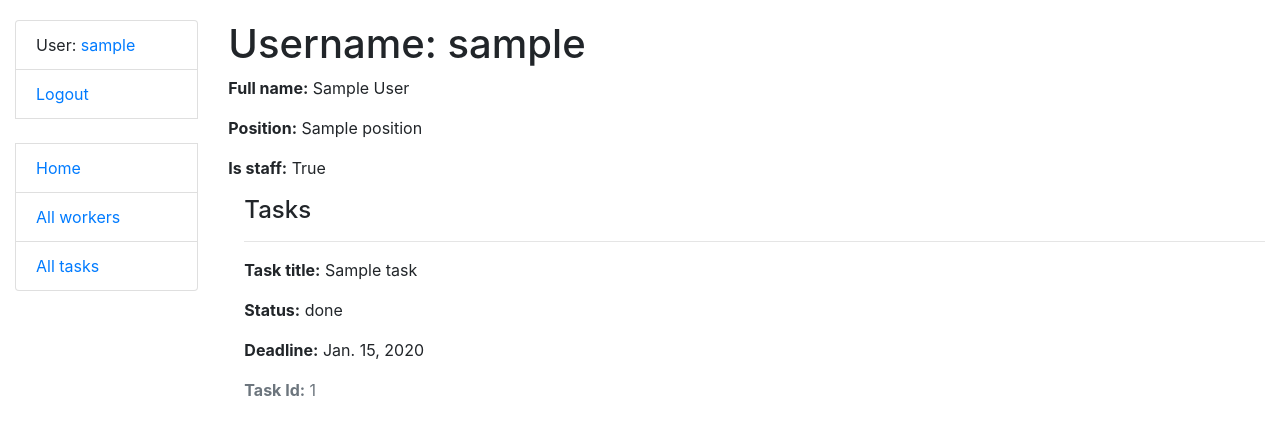
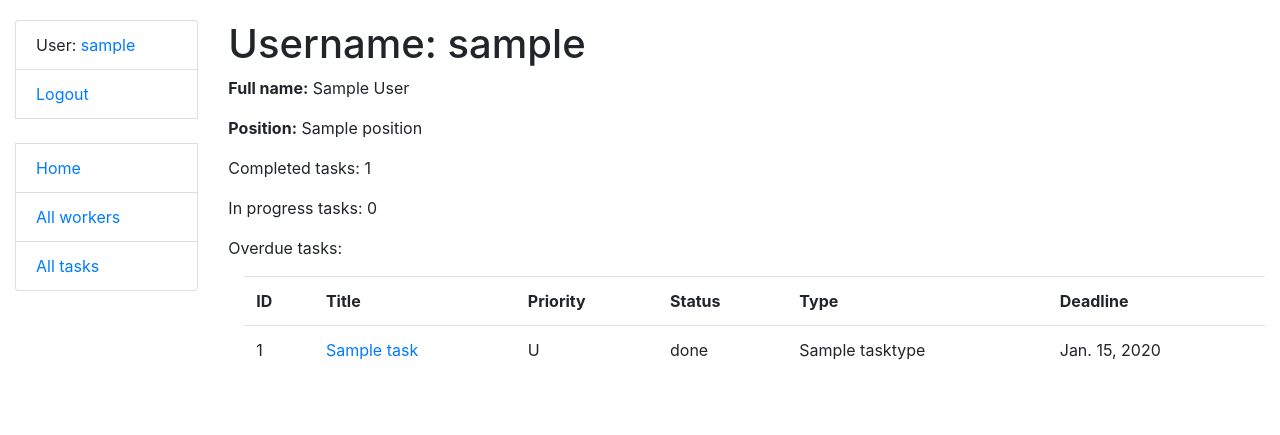
Before and after one commit to VladyslavCherkashyn/task-manager-project, a Django app: page /workers/1/ in a window 1280 px wide. Shown: the top 435 px of the page. Run offline with Django 4.2, Linux system fonts and the light colour scheme; a user stored in the database is signed in; tables that the repository leaves empty hold one stand-in row (values such as "Sample post").

Commit message:
added counter for completed/uncompleted/overdue tasks for workers, added table for whole tasks list, added table with tasks linked to each worker for worker

```diff
--- a/manager/models.py
+++ b/manager/models.py
@@ -20,14 +20,14 @@
 
     name = models.CharField(max_length=70)
     description = models.TextField(blank=True, null=True)
-    deadline = models.DateField()
+    deadline = models.DateTimeField()
     is_completed = models.BooleanField(default=False)
     priority = models.CharField(max_length=1, choices=PRIO_CHOICES, default="U")
     task_type = models.ForeignKey(TaskType, on_delete=models.CASCADE)
     assignees = models.ManyToManyField(settings.AUTH_USER_MODEL, related_name="tasks")
 
     class Meta:
-        ordering = ["-deadline"]
+        ordering = ["deadline"]
         verbose_name = "task"
         verbose_name_plural = "tasks"
 
--- a/manager/views.py
+++ b/manager/views.py
@@ -1,9 +1,12 @@
 from django.contrib.auth.decorators import login_required
+from django.utils import timezone
 from django.http import HttpResponseRedirect
 from django.shortcuts import render
 from django.urls import reverse_lazy
 from django.views import generic
 from django.contrib.auth.mixins import LoginRequiredMixin
+from datetime import date
+
 
 from .models import Worker, Task
 from .forms import (WorkerCreationForm,
@@ -36,10 +39,14 @@
     model = Task
     paginate_by = 5
 
-    def get_context_data(self, *, object_list=None, **kwargs):
-        context = super(TaskListView, self).get_context_data(**kwargs)
+    def get_context_data(self, **kwargs):
+        context = super().get_context_data(**kwargs)
 
         name = self.request.GET.get("name", "")
+        today_date = timezone.now()
+        task_list = self.get_queryset()
+        context["today_date"] = today_date
+        context["task_deadline_passed"] = task_list.filter(deadline__lt=today_date)
 
         context["search_form"] = TaskSearchForm(initial={
             "name": name
@@ -113,6 +120,26 @@
     model = Worker
     queryset = Worker.objects.all().prefetch_related("tasks__task_type")
 
+    def get_context_data(self, **kwargs):
+        context = super().get_context_data(**kwargs)
+        worker = self.object
+
+        completed_tasks = Task.objects.filter(assignees=worker, is_completed=True)
+        uncompleted_tasks = Task.objects.filter(assignees=worker, is_completed=False)
+
+        today_date = date.today()
+        overdue_tasks = Task.objects.filter(
+            assignees=worker,
+            is_completed=False,
+            deadline__lt=today_date
+        )
+
+        context["completed_tasks"] = completed_tasks
+        context["uncompleted_tasks"] = uncompleted_tasks
+        context["overdue_tasks"] = overdue_tasks
+        context["today_date"] = today_date
+        return context
+
 
 class WorkerCreateView(LoginRequiredMixin, generic.CreateView):
     model = Worker
--- a/task_manager/settings.py
+++ b/task_manager/settings.py
@@ -115,7 +115,7 @@
 
 LANGUAGE_CODE = "en-us"
 
-TIME_ZONE = "Europe/Kiev"
+TIME_ZONE = "UTC"
 
 USE_I18N = True
 
--- a/templates/manager/task_detail.html
+++ b/templates/manager/task_detail.html
@@ -33,7 +33,9 @@
 
     {% for worker in task.assignees.all %}
       <hr>
-      <p><strong>Name:</strong> {{ worker.first_name }} {{ worker.last_name }}</p>
+      <p>
+        <strong>Name:</strong> {{ worker.first_name }} {{ worker.last_name }}
+      </p>
       <p><strong>Position:</strong> {{ worker.position }}</p>
       <p class="text-muted"><strong>Id:</strong> {{ task.id }}</p>
 
--- a/templates/manager/worker_detail.html
+++ b/templates/manager/worker_detail.html
@@ -7,27 +7,53 @@
 
   <p><strong>Full name:</strong> {{ worker.first_name }} {{ worker.last_name }}</p>
   <p><strong>Position:</strong> {{ worker.position }}</p>
-  <p><strong>Is staff:</strong> {{ worker.is_staff }}</p>
+  <p>Completed tasks: {{ completed_tasks.count }}</p>
+  <p>In progress tasks: {{ uncompleted_tasks.count }}</p>
+  <p>
+    Overdue tasks:
+    {% if uncompleted_tasks.count > 0 and  task.deadline < today_date %}
 
+    {% endif %}
+  </p>
+  {% for worker in worker_list %}
+    <li>ere: {{ worker.username }} {{ worker.num_tasks }}</li>>
+  {% endfor %}
   <div class="ml-3">
-    <h4>Tasks</h4>
 
+  <table class="table">
+      <tr>
+        <th>ID</th>
+        <th>Title</th>
+        <th>Priority</th>
+        <th>Status</th>
+        <th>Type</th>
+        <th>Deadline</th>
+
+      </tr>
     {% for task in worker.tasks.all %}
-        <hr>
-
-        <p><strong>Task title:</strong> {{ task.name }}</p>
-        <p><strong>Status:</strong>
+      {% if task.deadline < today_date and task.is_completed is False %}
+        <tr class="table-danger">
+      {% else %}
+        <tr>
+      {% endif %}
+        <td>{{ task.id }}</td>
+        <td><a href="{% url "manager:task-detail" pk=task.id %}">{{ task.name }}</a></td>
+        <td>{{ task.priority }}</td>
+        <td>
           {% if task.is_completed is False %}
-            in progress
+            {% if task.deadline < today_date %}
+              overdue
+            {% else %}
+              in progress
+            {% endif %}
           {% else %}
             done
           {% endif %}
-        </p>
-        <p><strong>Deadline:</strong> {{ task.deadline }}</p>
-        <p class="text-muted"><strong>Task Id:</strong> {{task.id}}</p>
-
-    {% empty %}
-      <p>No Task!</p>
+        </td>
+        <td>{{ task.task_type.name }}</td>
+          <td>{{ task.deadline.date }}</td>
+      </tr>
     {% endfor %}
+    </table>
   </div>
 {% endblock %}
```
Also changed, not shown: manager/forms.py (+2 -5 lines), templates/manager/task_list.html (+15 -3 lines), manager/migrations/0004_worker_tasks_alter_task_assignees.py (added), manager/migrations/0005_alter_task_options_remove_worker_tasks_and_more.py (added), manager/migrations/0006_alter_task_deadline.py (added).
